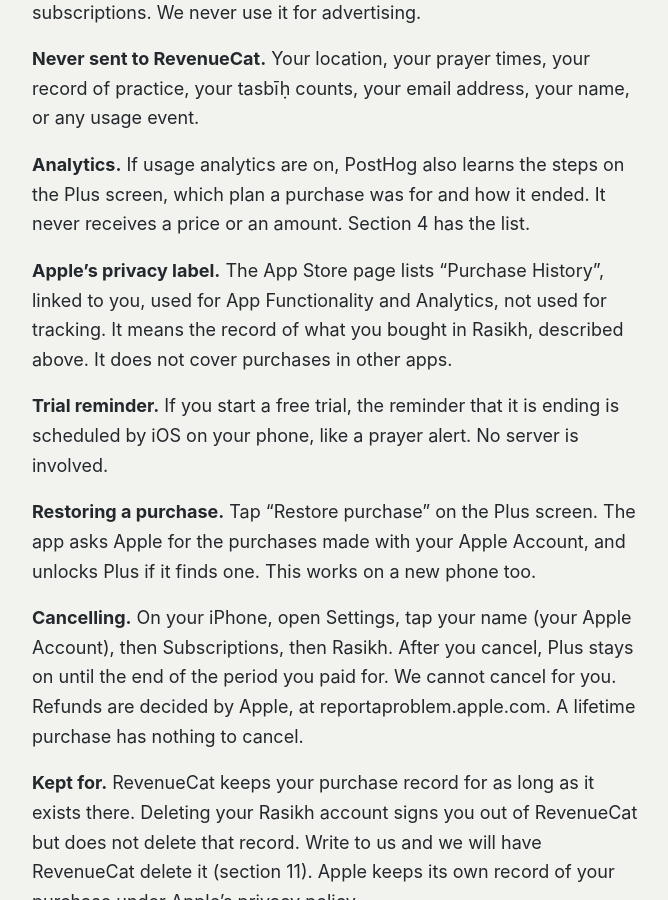
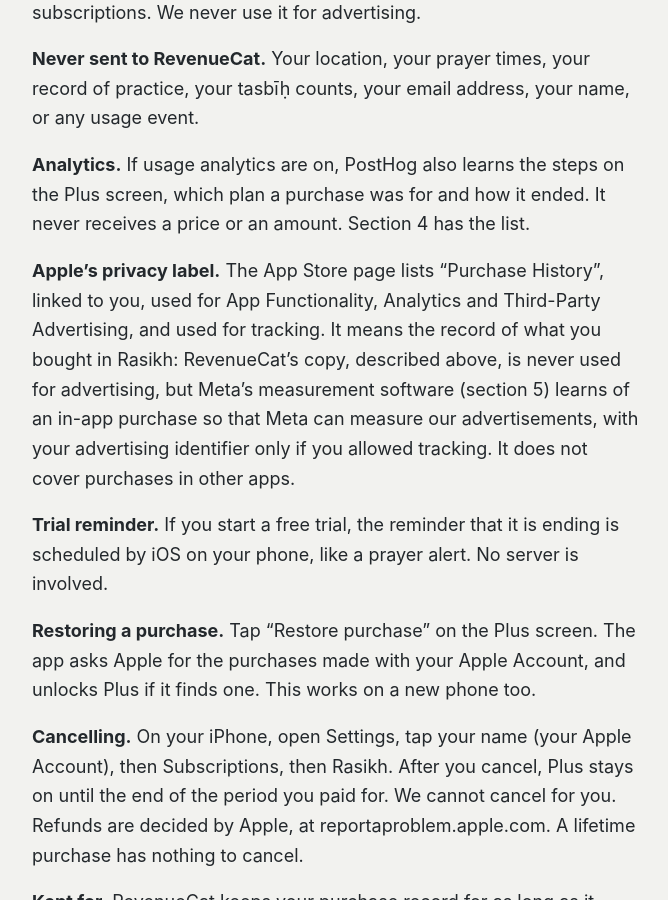
Before and after one commit to vdburger1991/tjbventures-legal, a Jekyll site: the page built from rasikh-privacy.md, in a window 1280 px wide and 900 px high, scrolled down 11738 px. Shown: the whole window, without its empty margins (304-972 px from the left). Built offline with Jekyll 4.4.1, drawn with Linux system fonts in a browser that asks for light colours.

Commit message:
Rasikh 1.1.4 notice: Purchase History label line matches the published label (used for tracking)
Co-Authored-By: Claude Opus 5.5 <noreply@anthropic.com>

```diff
--- a/rasikh-privacy.md
+++ b/rasikh-privacy.md
@@ -144,7 +144,7 @@ Rasikh Plus is an optional paid tier. Everything that was free stays free: praye
 
 **Analytics.** If usage analytics are on, PostHog also learns the steps on the Plus screen, which plan a purchase was for and how it ended. It never receives a price or an amount. Section 4 has the list.
 
-**Apple's privacy label.** The App Store page lists "Purchase History", linked to you, used for App Functionality and Analytics, not used for tracking. It means the record of what you bought in Rasikh, described above. It does not cover purchases in other apps.
+**Apple's privacy label.** The App Store page lists "Purchase History", linked to you, used for App Functionality, Analytics and Third-Party Advertising, and used for tracking. It means the record of what you bought in Rasikh: RevenueCat's copy, described above, is never used for advertising, but Meta's measurement software (section 5) learns of an in-app purchase so that Meta can measure our advertisements, with your advertising identifier only if you allowed tracking. It does not cover purchases in other apps.
 
 **Trial reminder.** If you start a free trial, the reminder that it is ending is scheduled by iOS on your phone, like a prayer alert. No server is involved.
 
```
